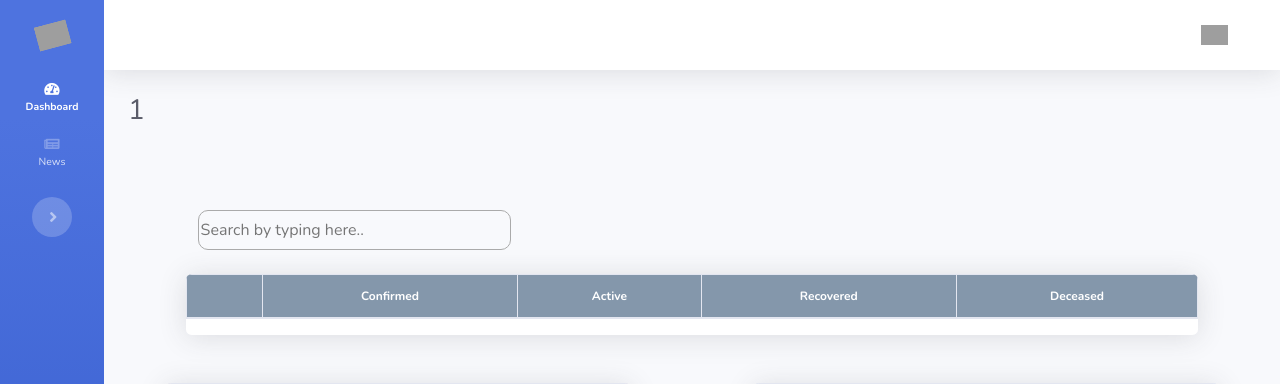
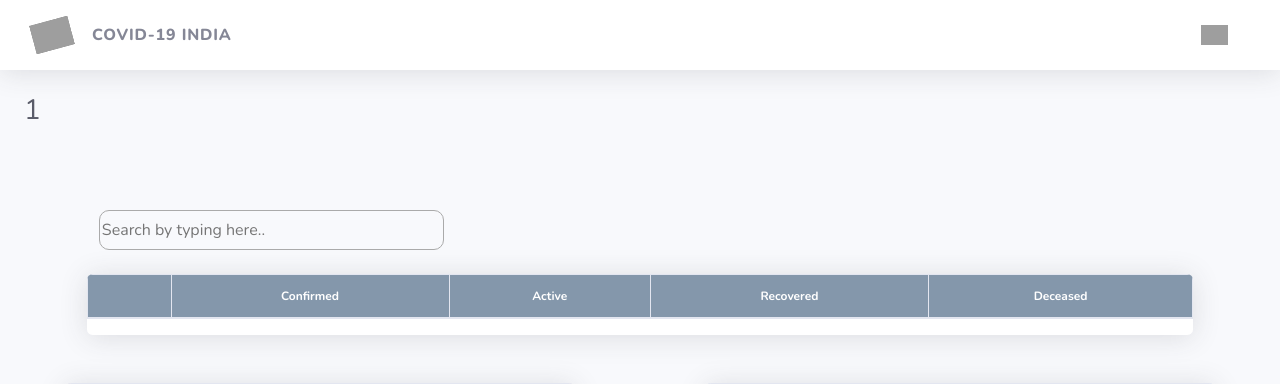
Before and after one commit to Kashishjain04/covid-19, a PHP site: page /state.php?name=1 in a window 1280 px wide. Shown: the top 384 px of the page. Run offline with PHP 8.4, Linux system fonts and the light colour scheme; data that the repository does not hold is empty; some libraries are stand-ins or nearby versions; grey boxes are pictures that could not be loaded.

Commit message:
Sidebar removed

```diff
--- a/includes/nav.php
+++ b/includes/nav.php
@@ -1,6 +1,8 @@
-<?php include('includes/news.php') ?>
+<?php //include('includes/news.php') ?>
 <nav class="navbar navbar-light navbar-expand bg-white shadow mb-4 topbar static-top">
                     <div class="container-fluid"><button class="btn btn-link d-md-none rounded-circle mr-3" id="sidebarToggleTop" type="button"><i class="fas fa-bars"></i></button>
+                    <div class="sidebar-brand-icon rotate-n-15 mx-3"><a href="/"><image width="40px" src="https://image.flaticon.com/icons/png/512/2785/2785819.png" /></a></div>
+                    <div class="sidebar-brand-text mx-1" style="font-family: Nunito; font-weight: 800; text-transform: uppercase; letter-spacing: .05rem;"><span>Covid-19 India</span></div>
                         <ul class="nav navbar-nav flex-nowrap ml-auto">
                             <li class="nav-item dropdown no-arrow mx-1" role="presentation">
                                 <div style="margin-right: 20px;" class="nav-item dropdown no-arrow"><a class="dropdown-toggle nav-link" data-toggle="dropdown" aria-expanded="false" href="#"><image width="27px" src="https://image.flaticon.com/icons/png/512/2971/2971446.png" /></a>
@@ -19,7 +21,7 @@
                                             <div class="bg-primary icon-circle"><i class="fas fa-file-alt text-white"></i></div>
                                             </div>
                                             <div><span class="small text-gray-500"><?= date("d-m-Y H:i", strtotime($article[publishedDateTime])) ?></span>
-                                            <p><?= $article[title] ?></p>
+                                           <p><?= $article[title] ?></p>
                                             </div>
                                             </a>
                                             <?php } ?>
--- a/index.php
+++ b/index.php
@@ -10,7 +10,6 @@ include("includes/header.php")
     height="0" width="0" style="display:none;visibility:hidden"></iframe></noscript>
     <!-- End Google Tag Manager (noscript) -->
     <div id="wrapper">
-    <?php include('includes/sidebar.php') ?>
         <div class="d-flex flex-column" id="content-wrapper">
             <div id="content" >
                 <?php include('includes/nav.php') ?>
--- a/state.php
+++ b/state.php
@@ -14,7 +14,6 @@ include('includes/header.php');
     height="0" width="0" style="display:none;visibility:hidden"></iframe></noscript>
     <!-- End Google Tag Manager (noscript) -->
     <div id="wrapper">
-    <?php include('includes/sidebar.php') ?>
         <div class="d-flex flex-column" id="content-wrapper">
             <div id="content">
                 <?php include('includes/nav.php') ?>
```
